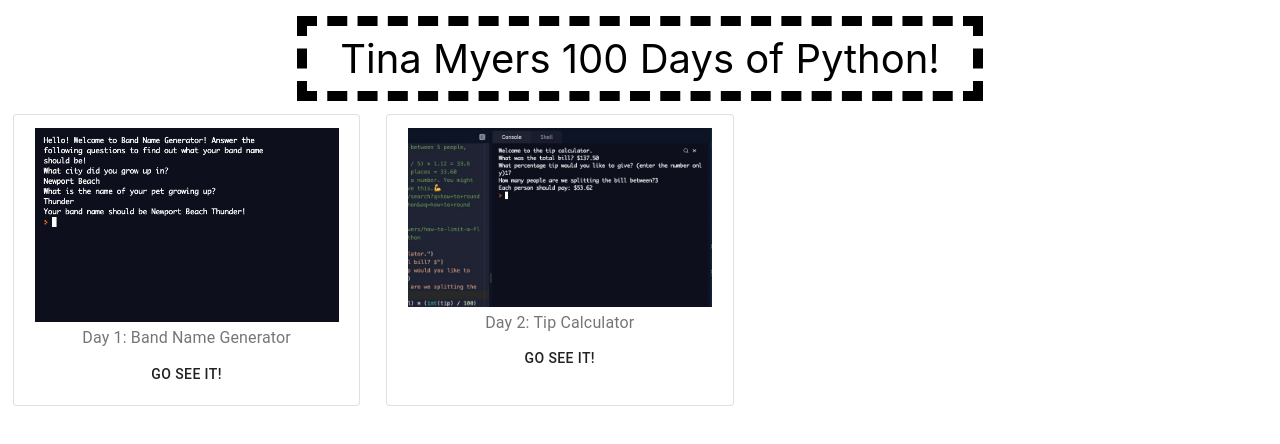
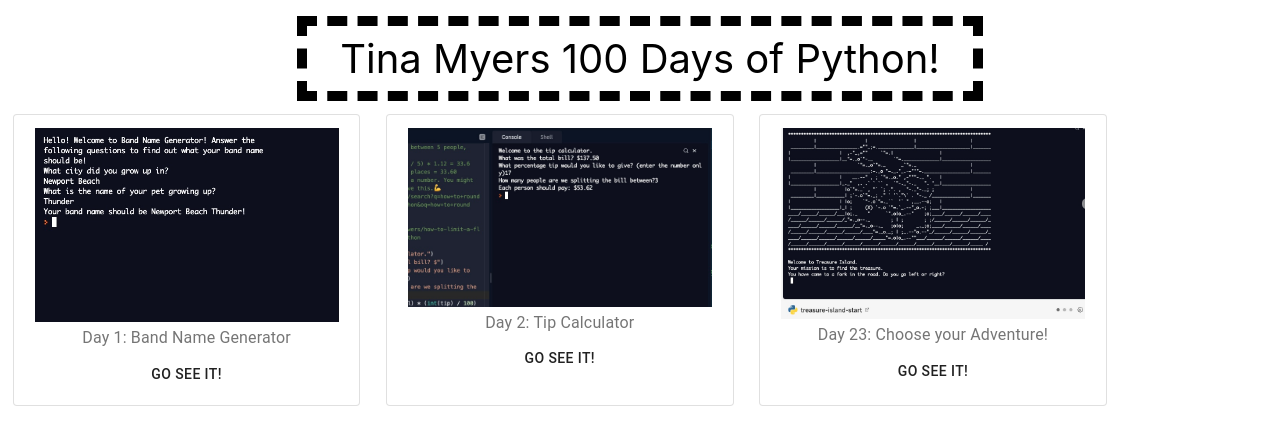
Before and after one commit to myerstina515/100-days-of-python, a React (Create React App) app: page / in a window 1280 px wide. Shown: the top 444 px of the page. Built offline with nearby package versions, Linux system fonts and the light colour scheme.

Commit message:
adding day 3

```diff
--- a/src/components/Body.js
+++ b/src/components/Body.js
@@ -6,8 +6,18 @@ import Button from '@material-ui/core/Button';
 import "./Body.scss";
 import Day1 from '../assets/PythonDay1.jpg'
 import Day2 from '../assets/PythonDay2.jpg'
+import Day3 from '../assets/PythonDay3.jpg'
 
 const Body = () => {
+  const images = [Day1, Day2]
+  const title = ["Day 1: Band Name Generator",
+    "Day 2: Tip Calculator",
+  ]
+  const link = [
+    "https://replit.com/@TinaFielder/band-name-generator-start#main.py",
+    "https://replit.com/@TinaFielder/tip-calculator-start#main.py"
+  ]
+
   return (
     <div className="container">
         <Card className="root" variant="outlined">
@@ -16,7 +26,7 @@ const Body = () => {
             <Typography className="question" color="textSecondary" gutterBottom>
               Day 1: Band Name Generator
             </Typography>
-            <Button href="https://replit.com/@TinaFielder/band-name-generator-start#main.py">Go see it!</Button>
+            <Button href="https://replit.com/@TinaFielder/band-name-generator-start?v=1">Go see it!</Button>
           </CardContent>
         </Card>
         <Card className="root" variant="outlined">
@@ -25,7 +35,16 @@ const Body = () => {
             <Typography className="question" color="textSecondary" gutterBottom>
               Day 2: Tip Calculator
             </Typography>
-            <Button href="https://replit.com/@TinaFielder/tip-calculator-start#main.py">Go see it!</Button>
+            <Button href="https://replit.com/@TinaFielder/tip-calculator-start?v=1">Go see it!</Button>
+          </CardContent>
+        </Card>
+        <Card className="root" variant="outlined">
+          <CardContent class="backContent">
+            <img id="day1" alt="card content" src={Day3} />
+            <Typography className="question" color="textSecondary" gutterBottom>
+              Day 23: Choose your Adventure!
+            </Typography>
+            <Button href="https://replit.com/@TinaFielder/treasure-island-start?v=1">Go see it!</Button>
           </CardContent>
         </Card>
     </div>
```
Also changed, not shown: src/assets/PythonDay3.jpg (added), 1 other file (tests, documents, lock files or other folders).
